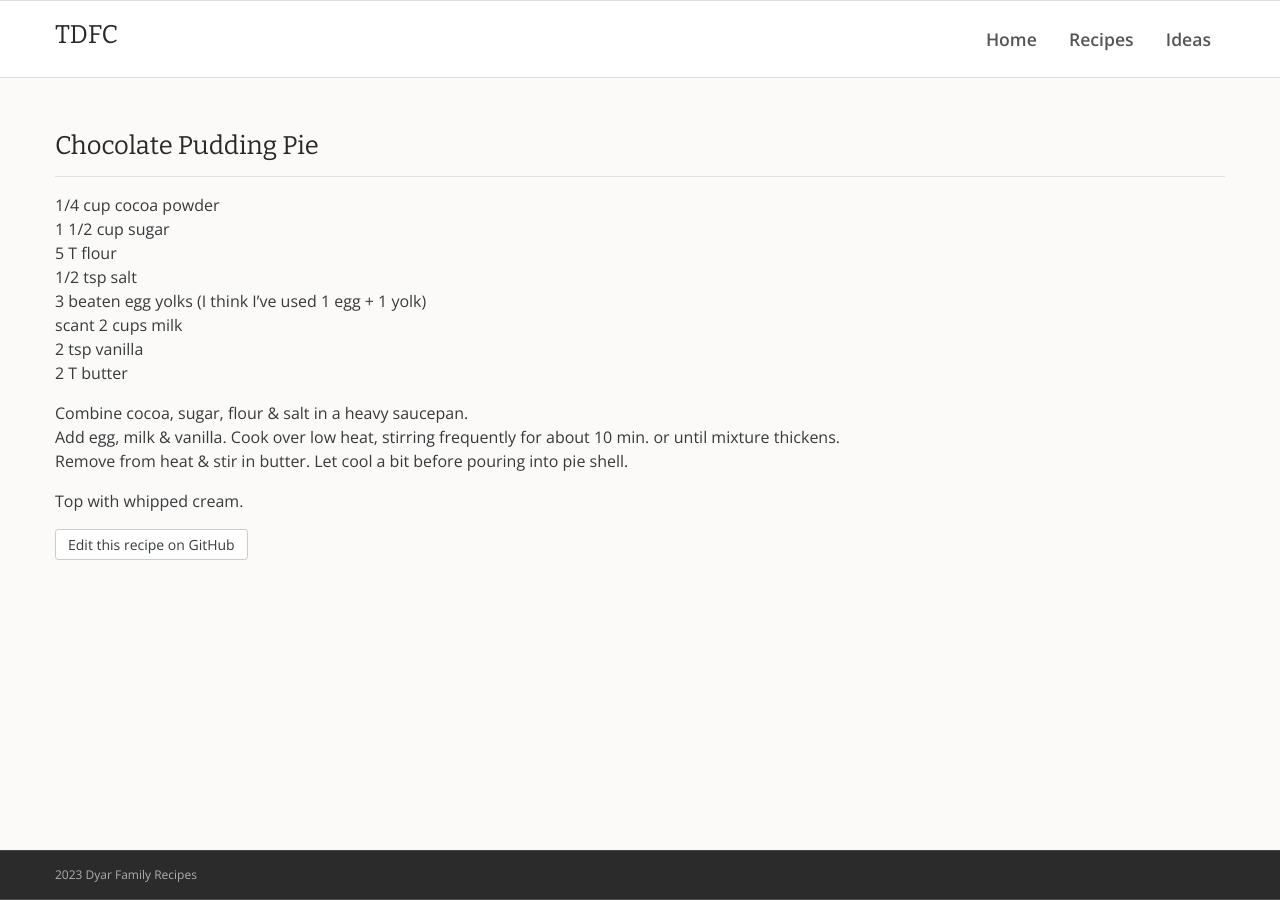
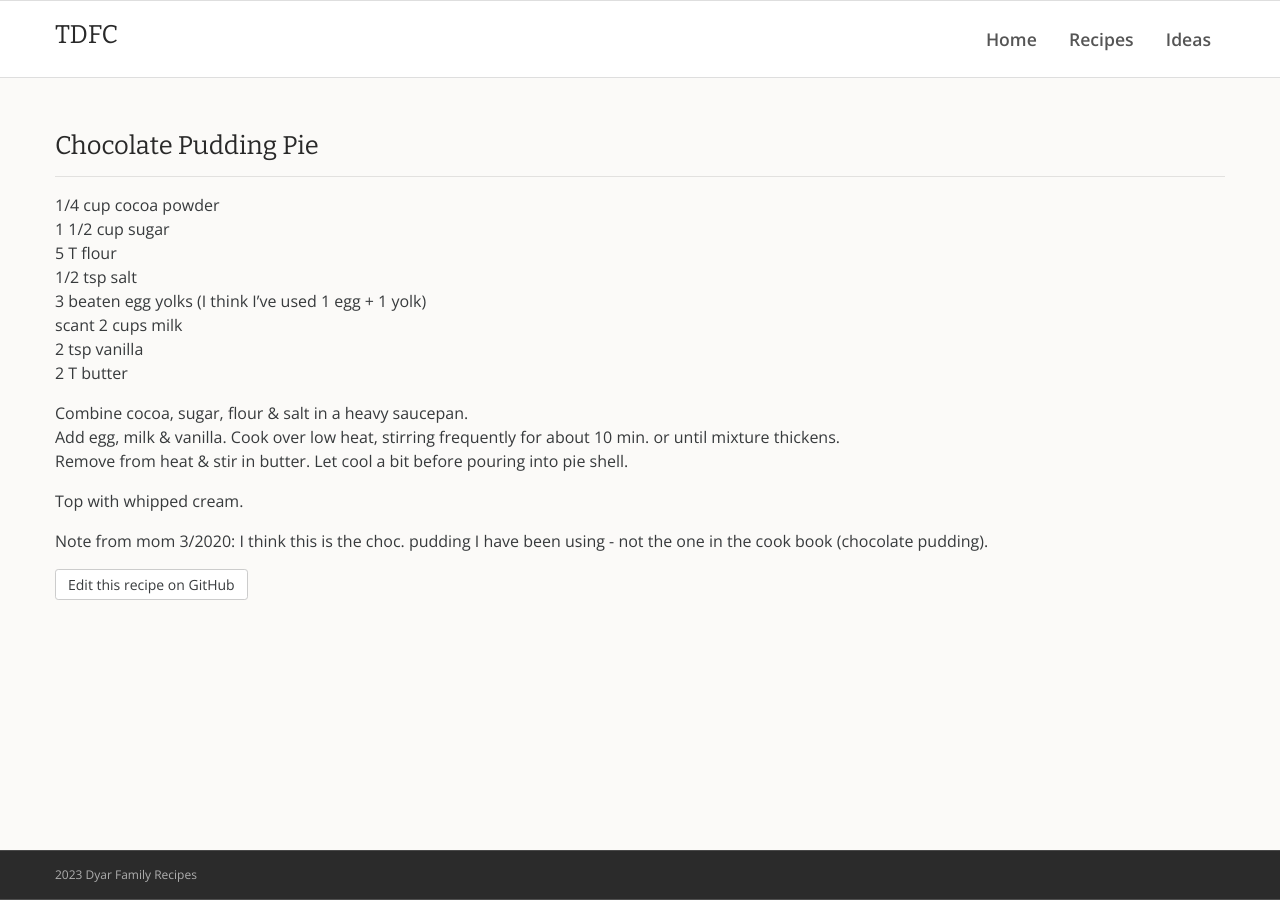
Before and after one commit to rdyar/tdfc, a Jekyll site: the page built from _desserts/chocolate-pudding-pie.md, in a window 1280 px wide. Built offline with Jekyll 4.4.1, drawn with Linux system fonts in a browser that asks for light colours.

Commit message:
Update chocolate-pudding-pie.md

```diff
--- a/_desserts/chocolate-pudding-pie.md
+++ b/_desserts/chocolate-pudding-pie.md
@@ -15,3 +15,5 @@ Add egg, milk & vanilla.  Cook over low heat, stirring frequently for about 10 m
 Remove from heat & stir in butter.  Let cool a bit before pouring into pie shell.
 
 Top with whipped cream.
+
+Note from mom 3/2020: I think this is the choc. pudding I have been using - not the one in the cook book (chocolate pudding).
```
